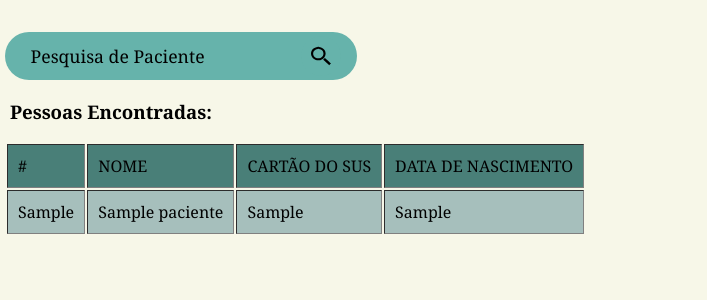
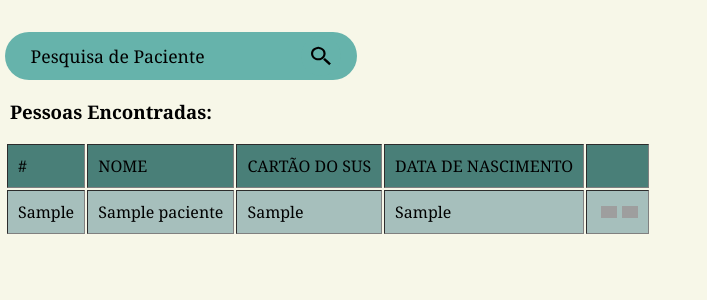
Before and after one commit to ariadnyD/SUCV-PI, a PHP site: page /pitabela1-pessoas.php in a window 1280 px wide. Shown: the part 112-412 px from the top of the page, without its empty margins (0-707 px from the left). Run offline with PHP 8.4, Linux system fonts and the light colour scheme; tables that the repository leaves empty or names only in its code hold one stand-in row (values such as "Sample post"); a stand-in replaces the project's code that opens the database connection; some libraries are stand-ins or nearby versions; grey boxes are pictures that could not be loaded.

Commit message:
Update pitabela1-pessoas.php
inferno

```diff
--- a/pitabela1-pessoas.php
+++ b/pitabela1-pessoas.php
@@ -6,6 +6,14 @@ if(isset($_GET['pessoa'])){
 	if($consulta=$conn->query("SELECT * from tb_pacientes where pac_cartsus like '%$pessoa%' or pac_nome like '%$pessoa%'")){
 	}else{
 		echo "Não foi possivel encontrar nada!";
+	}
+}
+if(isset($_GET['excluir'])){
+	$codigo = $_GET['excluir'];
+	if($consulta2 = $conn->query("DELETE from tb_pacientes where pac_codigo = $codigo")){
+		header("Location: pitabela1-pessoas.php");
+	} else {
+		header("Location: pitabela1-pessoas.php");
 	}
 }
 ?>
@@ -21,14 +29,14 @@ if(isset($_GET['pessoa'])){
 		<link rel="preconnect" href="https://fonts.gstatic.com" crossorigin>
 		<link href="https://fonts.googleapis.com/css2?family=Noto+Serif:wght@400;700&display=swap" rel="stylesheet">
 		<link href="https://fonts.googleapis.com/css2?family=Mitr:wght@500&display=swap" rel="stylesheet">
-		<link rel="icon" sizes="57x57" href="assets/logo/icon.png">
+		<link rel="icon" sizes="57x57" href="imagens/aba/icon.png">
 
 		<script src="https://kit.fontawesome.com/0b07c232ad.js" crossorigin="anonymous"></script>
 	</head>
 	<body>
 		<header>
 			<div class="logo">
-				<img id = "logoimg" src="assets/logo/logo.png" alt="logo do site">
+				<img id = "logoimg" src="imagens/logo/logo.png" alt="logo do site">
 				<div class="logotxt">
 					<p> SUCV </p>
 				</div>
@@ -48,6 +56,7 @@ if(isset($_GET['pessoa'])){
 				    <td> NOME </td>
 				    <td> CARTÃO DO SUS </td>
 				    <td> DATA DE NASCIMENTO </td>
+				    <td> </td>
 			    </tr>
 			</thead>
 <?php if(isset($_POST['pessoa'])){
@@ -61,6 +70,8 @@ if(isset($_GET['pessoa'])){
 				    <td id="cartao" onclick="location.href = 'pitabela2-cartao.php?codigo= <?php echo $resultado2['pac_codigo'];?>';"style="cursor: hand;" > <?php echo $resultado2['pac_nome']; ?> </td>
 				    <td> <?php echo $resultado2['pac_cartsus']; ?> </td>
 				    <td> <?php echo $resultado2['pac_dtnasc']; ?> </td>
+				    <td><a href="pacientes-editar.php?codigo=<?php echo $resultado2['pac_codigo']; ?>"><img src="assets/body/editar.png" width="16"></a>&nbsp;
+				    <a href="?excluir=<?php echo $resultado2['pac_codigo']; ?>" onclick="return confirm('Tem certeza?')"><img src="assets/body/excluir.png" width="16"></a></td>
 			    </tr>
 			</tbody>
 <?php }else {
@@ -73,6 +84,8 @@ if(isset($_GET['pessoa'])){
 				    <td id="cartao" onclick="location.href = 'pitabela2-cartao.php?codigo= <?php echo $resultado['pac_codigo'];?>';"style="cursor: hand;" > <?php echo $resultado['pac_nome']; ?> </td>
 				    <td> <?php echo $resultado['pac_cartsus']; ?> </td>
 				    <td> <?php echo $resultado['pac_dtnasc']; ?> </td>
+				    <td>&nbsp;<a href="pacientes-editar.php?codigo=<?php echo $resultado['pac_codigo']; ?>"><img src="assets/body/editar.png" width="16"></a>
+				    <a href="?excluir=<?php echo $resultado['pac_codigo']; ?>" onclick="return confirm('Tem certeza?')"><img src="assets/body/excluir.png" width="16"></a></td>
 			    </tr>
 			</tbody>
  <?php }}?>
```
